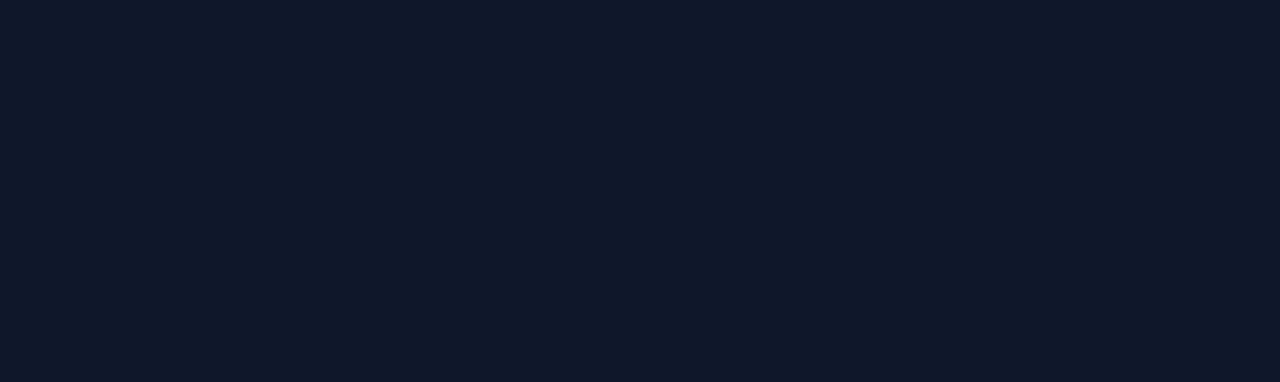
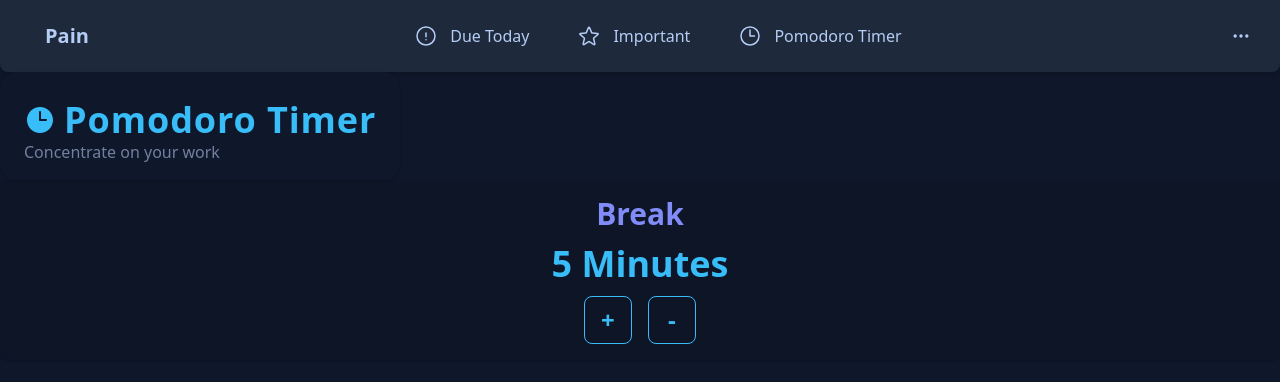
Before and after one commit to aetherxt/help-seok, a React (Create React App) app: page /Pomodoro in a window 1280 px wide. Before the commit this address had no page. Shown: the top 382 px of the page. Built offline with nearby package versions, Linux system fonts and the light colour scheme; the HTML template or start-up script is replaced by a standard one.

Commit message:
jsx and pages

```diff
--- a/package.json
+++ b/package.json
@@ -8,6 +8,7 @@
     "@testing-library/react": "^13.3.0",
     "@testing-library/user-event": "^13.5.0",
     "daisyui": "^2.24.0",
+    "moment": "^2.29.4",
     "react": "^18.2.0",
     "react-dom": "^18.2.0",
     "react-scripts": "5.0.1",
--- a/src/App.js
+++ b/src/App.js
@@ -3,6 +3,8 @@ import { BrowserRouter, Routes, Route } from 'react-router-dom';
 import Home from './pages/Home';
 import Today from './pages/Today';
 import Important from './pages/Important';
+import Pomodoro from './pages/Pomodoro';
+import Error from './pages/Error';
 
 function App() {
   return (
@@ -11,6 +13,8 @@ function App() {
         <Route path="/" element={<Home />} />
         <Route path="Today" element={<Today />} />
         <Route path="Important" element={<Important />} />
+        <Route path="Pomodoro" element={<Pomodoro />} />
+        <Route path="*" element={<Error />} />
       </Routes>
     </BrowserRouter>
   );
--- a/src/components/Navbar.js
+++ b/src/components/Navbar.jsx
@@ -15,7 +15,7 @@ const ResponsiveNav = () => {
                     <ul className="menu menu-horizontal p-0">
                     <li className="sm:px-2"><Link to="/today"><ExclamationCircleIcon className="w-6 h-6"/><p className="hidden md:block">Due Today</p></Link></li>
                     <li className="sm:px-2"><Link to="/important"><StarIcon className="w-6 h-6"/><p className="hidden md:block">Important</p></Link></li>
-                    <li className="sm:px-2"><a><ClockIcon className="w-6 h-6"/><p className="hidden md:block">Pomodoro Timer</p></a></li>
+                    <li className="sm:px-2"><Link to="/pomodoro"><ClockIcon className="w-6 h-6"/><p className="hidden md:block">Pomodoro Timer</p></Link></li>
                     </ul>
                 </div>
                 <div className="flex pl-1 sm:pl-5">
--- /dev/null
+++ b/src/components/PomodoroBreak.jsx
@@ -0,0 +1,9 @@
+
+
+const Break = () => {
+    return (
+        <div className="text-lg">Break</div>
+    );
+};
+
+export default Break;
--- /dev/null
+++ b/src/pages/Error.jsx
@@ -0,0 +1,11 @@
+import { ExclamationTriangleIcon } from "@heroicons/react/24/solid";
+
+const Error = () => {
+    return (
+        <div className="absolute top-1/2 left-1/2 transform -translate-x-1/2 -translate-y-1/2">
+            <p className="text-6xl text-primary flex font-semibold tracking-wide"><ExclamationTriangleIcon className="w-14 h-14 align-text-bottom pr-2 pt-3" />Error</p>
+        </div>
+    );
+};
+
+export default Error;
--- a/src/pages/Important.js
+++ b/src/pages/Important.jsx
@@ -7,7 +7,7 @@ const Today = () => {
             <ResponsiveNav />
             <div className="stats shadow pt-3">
                 <div className="stat">
-                <div className="stat-value text-primary flex align-middle tracking-wide"><StarIcon className="w-10 h-10 pr-2" />Important</div>
+                    <div className="stat-value text-primary flex align-middle tracking-wide"><StarIcon className="w-10 h-10 pr-2" />Important</div>
                     <div className="stat-desc">0 Tasks Remaining</div>
                 </div>
                 <div className="stat">
--- /dev/null
+++ b/src/pages/Pomodoro.jsx
@@ -0,0 +1,55 @@
+import ResponsiveNav from "../components/Navbar";
+import { ClockIcon } from "@heroicons/react/24/solid";
+import { useState } from "react";
+import moment from "moment/moment";
+
+import Break from "../components/PomodoroBreak";
+
+
+const Pomodoro = () => {
+    const [breakLength, setBreakLength] = useState(300)
+
+    const decreaseBreak = () => {
+        let newBreakLength = breakLength - 60
+        if (newBreakLength < 0){
+            setBreakLength(0);
+        } else {
+            setBreakLength(newBreakLength);
+        }
+    };
+
+    const increaseBreak = () => {
+        let newBreakLength = breakLength + 60
+        if (newBreakLength > 18000) {
+            setBreakLength(18000);
+        } else {
+            setBreakLength(newBreakLength);
+        }
+    }
+
+    const breakLengthMinute = moment.duration(breakLength, 's').asMinutes()
+    return (
+        <div>
+            <ResponsiveNav />
+            <div className="stats shadow pt-3">
+                <div className="stat">
+                    <div className="stat-value text-primary flex align-middle tracking-wide"><ClockIcon className="w-10 h-10 pr-2" />Pomodoro Timer</div>
+                    <div className="stat-title">Concentrate on your work</div>
+                </div>
+            </div>
+            <div className="hero bg-base-200 rounded-lg shadow px-5">
+                <div className="hero-content text-center">
+                    <div className="max-w-md">
+                        <h2 className="text-3xl font-semibold text-secondary pb-3">Break</h2>
+                        <h1 className="text-4xl font-bold text-primary pb-3">{breakLengthMinute} Minutes</h1>
+
+                        <button className="btn btn-primary btn-outline btn-square text-2xl font-bold mx-2" onClick={increaseBreak}>+</button>
+                        <button className="btn btn-primary btn-outline btn-square text-2xl font-bold mx-2" onClick={decreaseBreak}>-</button>
+                    </div>
+                </div>
+            </div>
+        </div>
+    );
+}
+
+export default Pomodoro;
```
Also changed, not shown: src/pages/Home.jsx (renamed from src/pages/Home.js), src/pages/Today.jsx (renamed from src/pages/Today.js), 1 other file (tests, documents, lock files or other folders).
